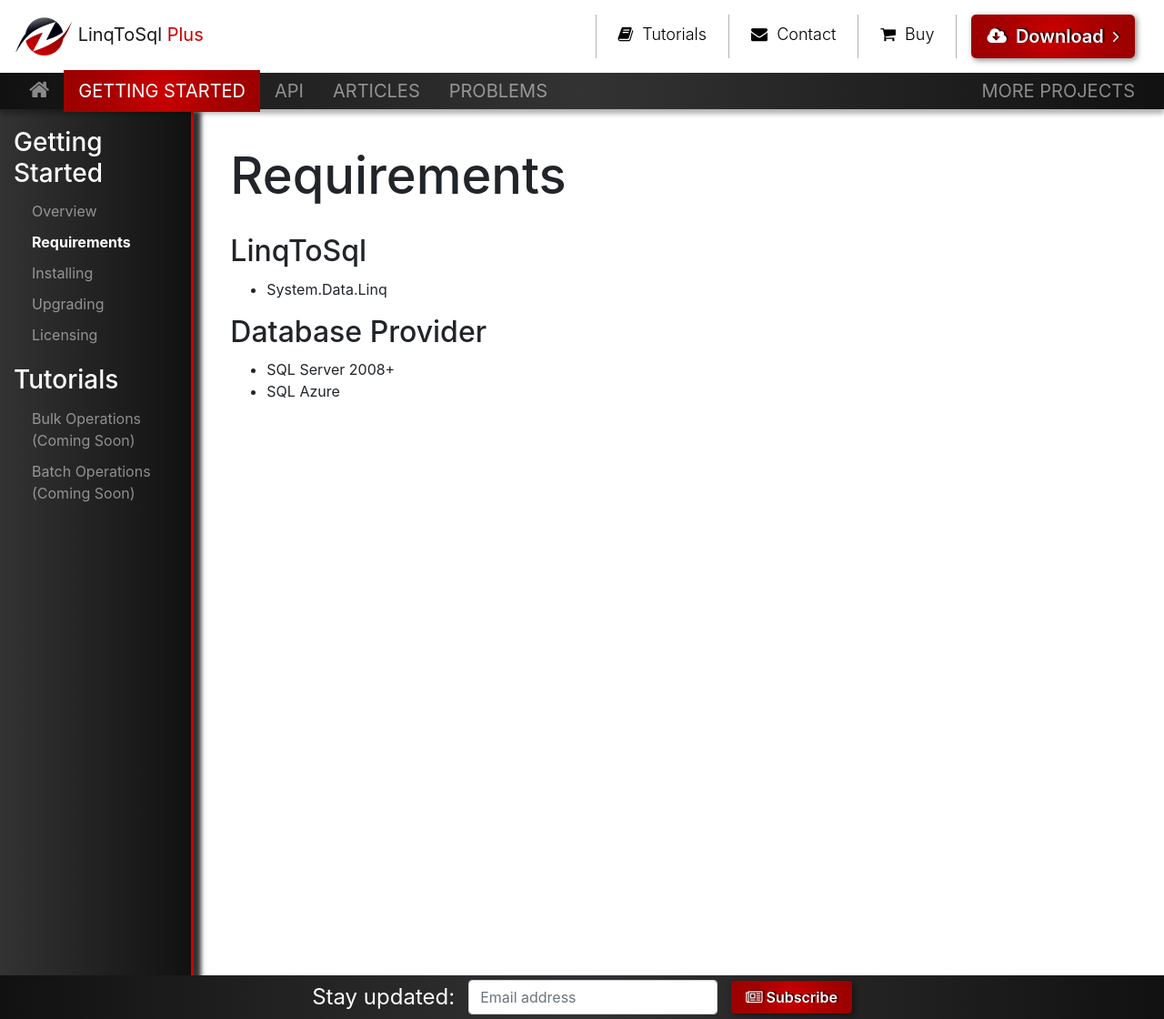
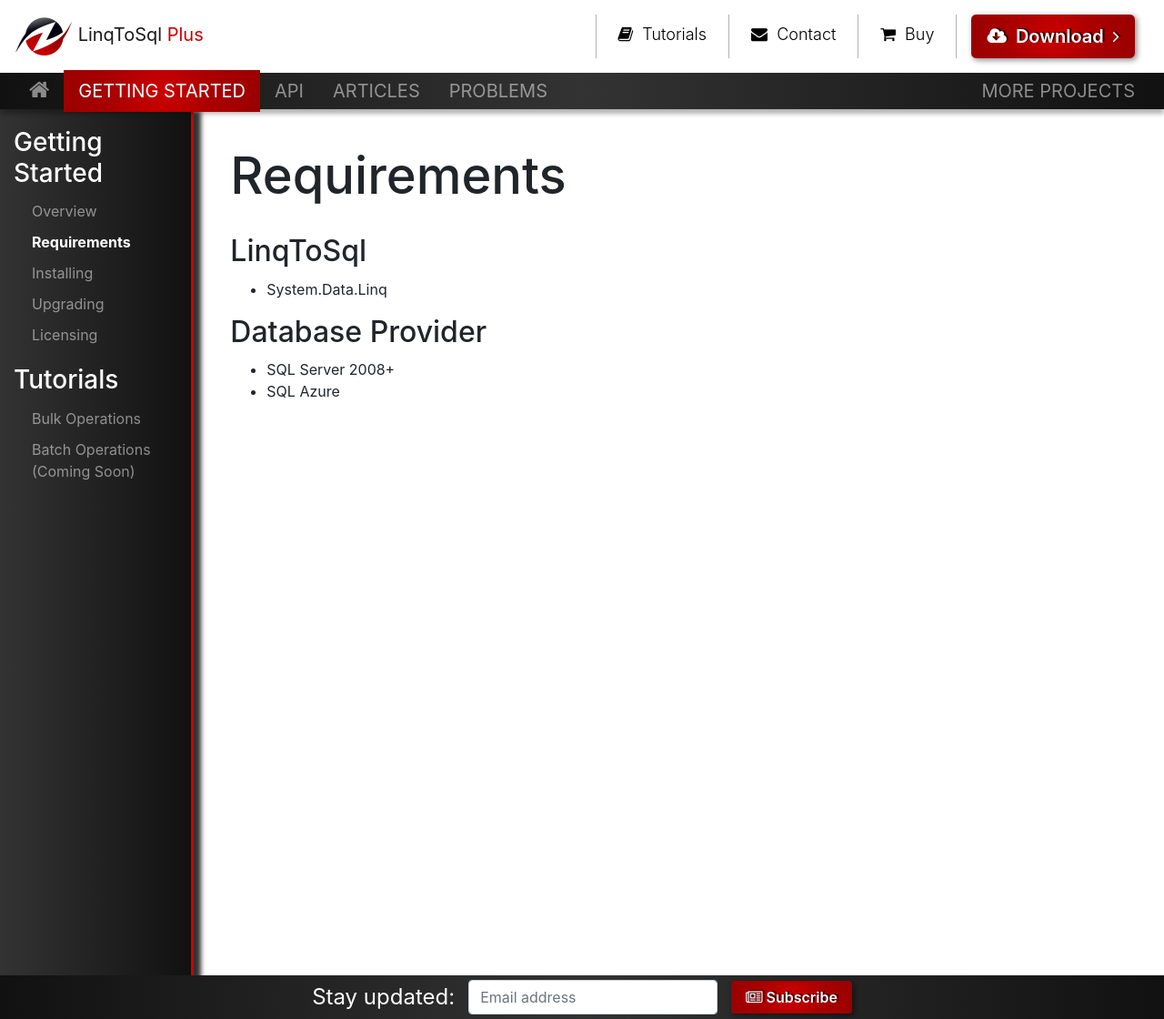
Before and after one commit to zzzprojects/LinqToSql-Plus, a Jekyll site: the page built from docs/pages/tutorials/requirements.md, in a window 1280 px wide and 1120 px high. Shown: the whole window at 91% size. Built offline with Jekyll 4.4.1, drawn with Linux system fonts in a browser that asks for light colours; nearby versions of some CDN libraries; our own code applies the rules of GitHub Pages for plain Markdown files.

Commit message:
Update section-sidebar.html

```diff
--- a/docs/_includes/custom/section-sidebar.html
+++ b/docs/_includes/custom/section-sidebar.html
@@ -13,7 +13,7 @@
 		<h3>Tutorials</h3>
 		<ul>
 			<!--<li><a href="{{ site.github.url }}/tutorial-bulk-savechanges">Bulk SaveChanges</a></li>!-->
-			<li><a href="{{ site.github.url }}/tutorial-bulk-operations">Bulk Operations (Coming Soon)</a></li>
+			<li><a href="{{ site.github.url }}/tutorial-bulk-operations">Bulk Operations</a></li>
 			<li><a href="{{ site.github.url }}/tutorial-batch-operations">Batch Operations (Coming Soon)</a></li>
 		</ul>
 
```
